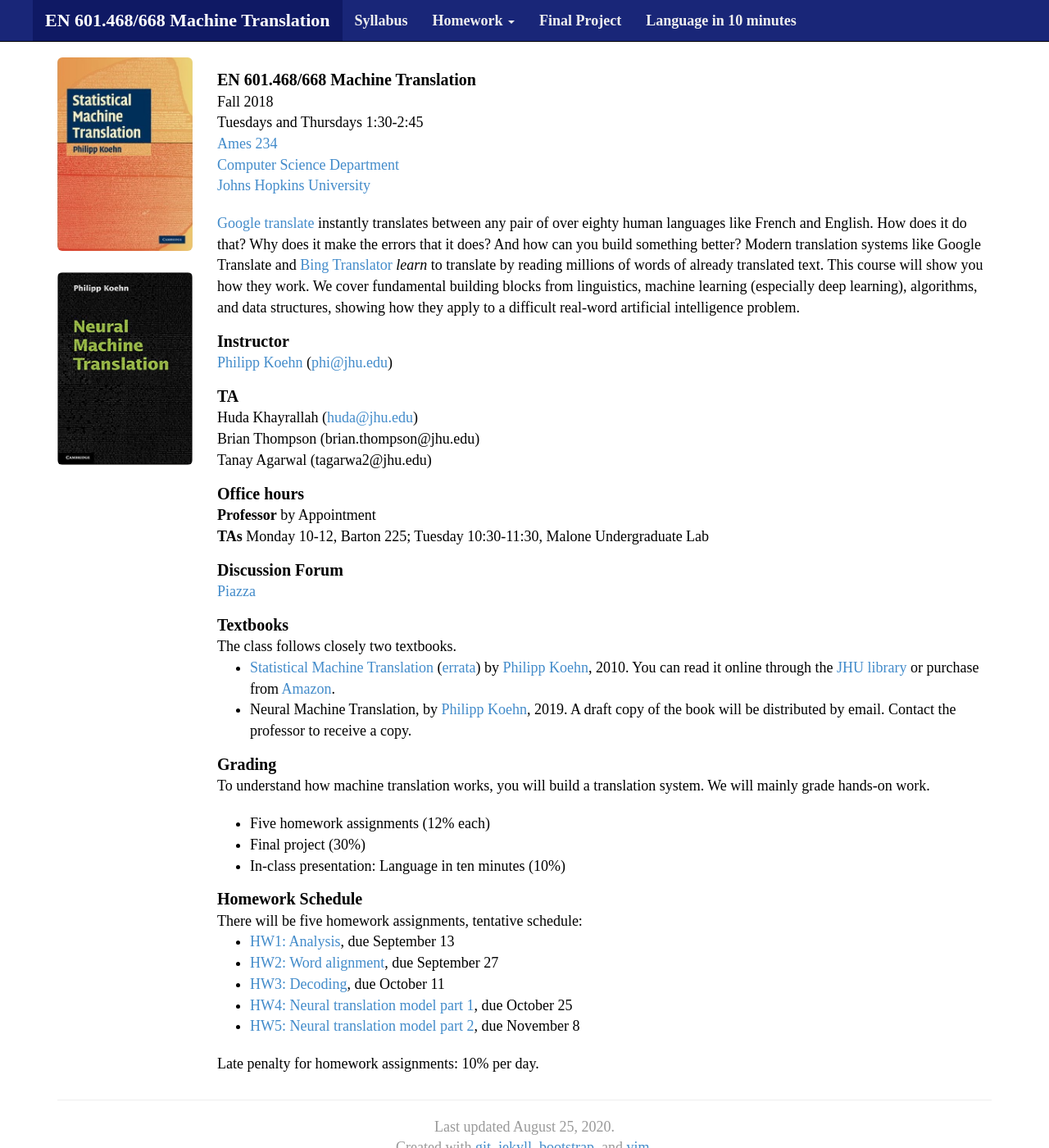
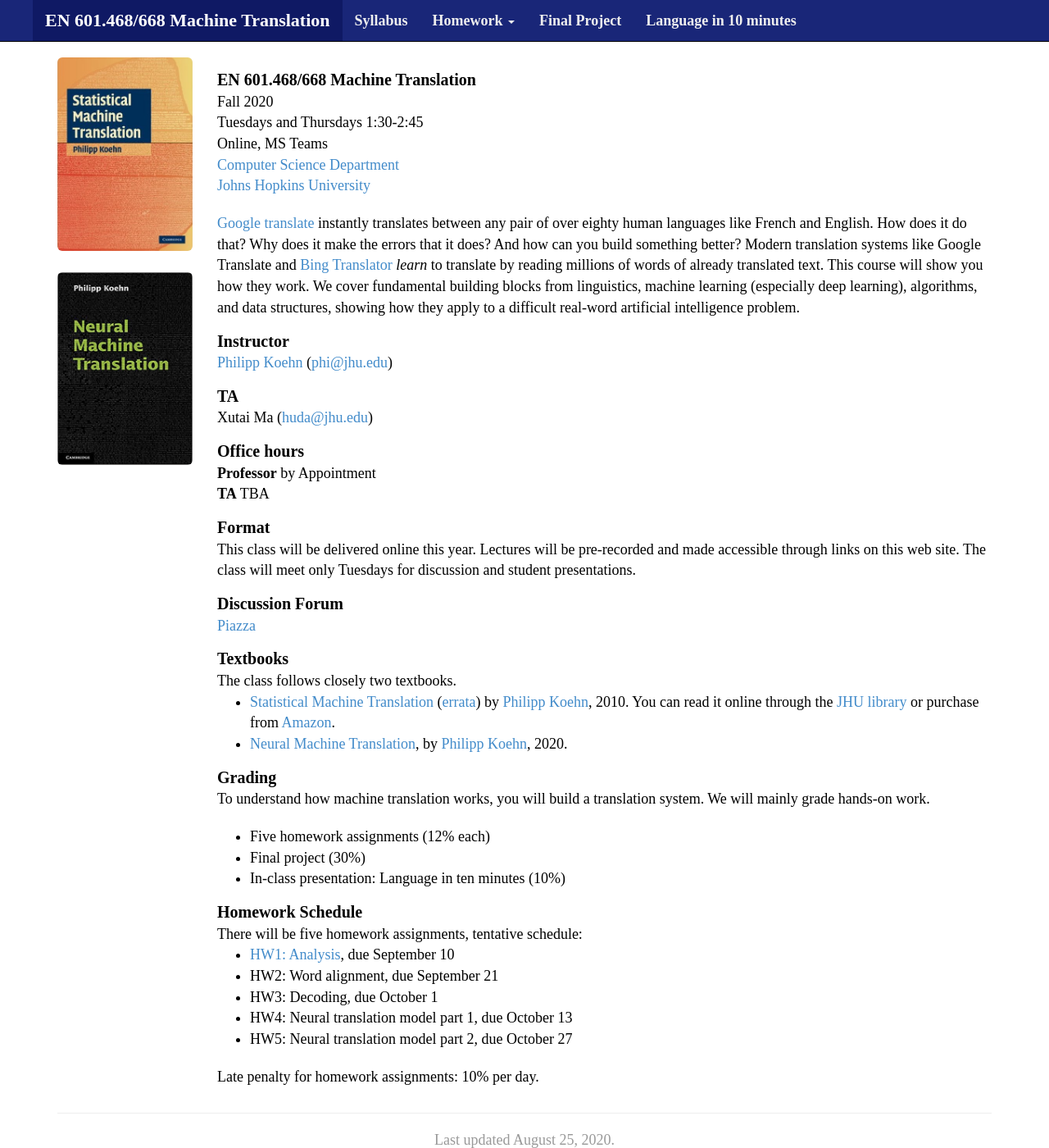
Before and after one commit to mt-class/jhu, a Jekyll site: the page built from index.md, in a window 1280 px wide and 1400 px high. Shown: the whole window at 82% size. Built offline with Jekyll 4.4.1, drawn with Linux system fonts in a browser that asks for light colours; nearby versions of some CDN libraries; some web fonts are replaced.

Commit message:
updated index

```diff
--- a/index.md
+++ b/index.md
@@ -9,9 +9,9 @@
 ---
 
 EN 601.468/668 Machine Translation
-: Fall 2018
+: Fall 2020
 : Tuesdays and Thursdays 1:30-2:45
-: [Ames 234](http://webapps.jhu.edu/jhuniverse/information_about_hopkins/visitor_information/how_to_get_here/homewood_campus/pdf/homewood_campus_map.pdf)
+: Online, MS Teams
 : [Computer Science Department](http://www.cs.jhu.edu/)
 : [Johns Hopkins University](http://www.jhu.edu/)
 
@@ -33,13 +33,14 @@
 : [Philipp Koehn](http://www.cs.jhu.edu/~phi/) (<phi@jhu.edu>)
 
 TA
-: Huda Khayrallah (<huda@jhu.edu>)
-: Brian Thompson (brian.thompson@jhu.edu)
-: Tanay Agarwal (tagarwa2@jhu.edu)
+: Xutai Ma (<huda@jhu.edu>)
 
 Office hours
 : **Professor** by Appointment
-: **TAs** Monday 10-12, Barton 225; Tuesday 10:30-11:30, Malone Undergraduate Lab
+: **TA** TBA
+
+Format
+: This class will be delivered online this year. Lectures will be pre-recorded and made accessible through links on this web site. The class will meet only Tuesdays for discussion and student presentations.
 
 Discussion Forum
 : [Piazza](http://piazza.com/jhu/fall2018/en601468/home)
@@ -50,7 +51,7 @@
 by [Philipp Koehn](http://www.cs.jhu.edu/~phi/), 2010.
 You can read it online through the <a href="https://catalyst.library.jhu.edu/catalog/bib_3522360">JHU library</a> or
 purchase from <a href="http://www.amazon.com/Statistical-Machine-Translation-Philipp-Koehn/dp/0521874157">Amazon</a>.
-* Neural Machine Translation, by [Philipp Koehn](http://www.cs.jhu.edu/~phi/), 2019. A draft copy of the book will be distributed by email. Contact the professor to receive a copy.
+* [Neural Machine Translation](http://www.statmt.org/nmt-book/), by [Philipp Koehn](http://www.cs.jhu.edu/~phi/), 2020.
 
 Grading
 : To understand how machine translation works, you will build a translation system.
@@ -62,10 +63,10 @@
 
 Homework Schedule
 : There will be five homework assignments, tentative schedule:
-* [HW1: Analysis](hw0.html), due September 13
-* [HW2: Word alignment](hw1.html), due September 27
-* [HW3: Decoding](hw2.html), due October 11
-* [HW4: Neural translation model part 1](hw3.html), due October 25
-* [HW5: Neural translation model part 2](hw4.html), due November 8
+* [HW1: Analysis](hw0.html), due September 10
+* HW2: Word alignment, due September 21
+* HW3: Decoding, due October 1
+* HW4: Neural translation model part 1, due October 13
+* HW5: Neural translation model part 2, due October 27
 
 Late penalty for homework assignments: 10% per day.
```
